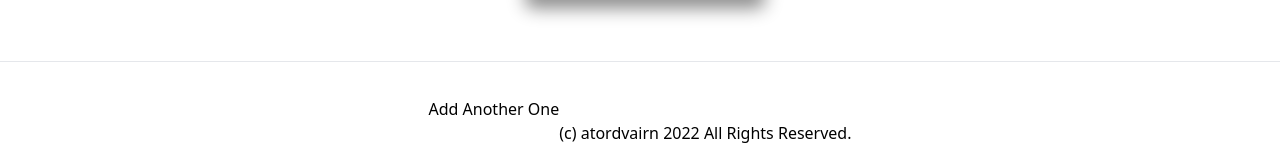
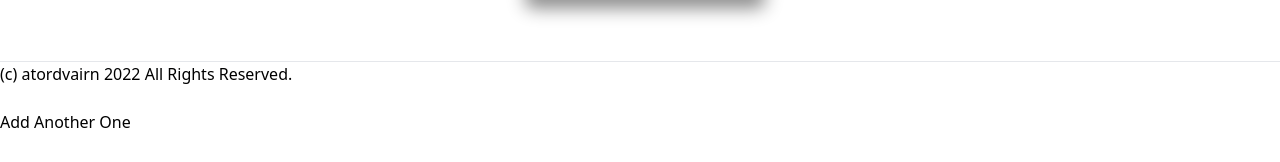
Before and after one commit to atordvairn/pigeon, a Next.js app: page / in a window 1280 px wide. Shown: the part 1014-1176 px from the top of the page. Built offline with nearby package versions, Linux system fonts and the light colour scheme.

Commit message:
Update index.js

```diff
--- a/pages/index.js
+++ b/pages/index.js
@@ -38,10 +38,10 @@ export default function Home() {
         </div>
       </main>
       <br /><br />
-      <footer className="flex items-center justify-center w-full h-24 border-t">
+      <footer className="items-center justify-center w-full h-24 border-t">
+        (c) atordvairn {new Date().getFullYear()} All Rights Reserved.
+        <br /><br />
         <Link href="https://github.com/atordvairn/death-pegions">Add Another One</Link>
-        <br /><br />
-        (c) atordvairn {new Date().getFullYear()} All Rights Reserved.
       </footer>
     </div>
   )
```
